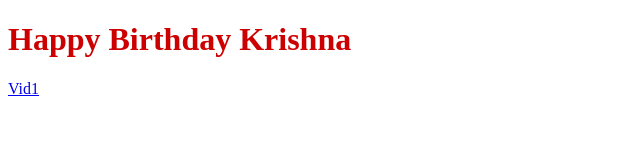
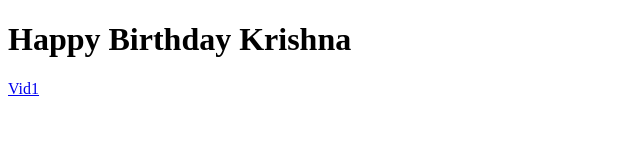
Before and after one commit to SriHarshaSabbineni/webt, a plain HTML site: page index.html in a window 1280 px wide. Shown: the whole page, without its empty margins (0-640 px from the left). Drawn offline with Linux system fonts and the light colour scheme.

Commit message:
Update index.html

```diff
--- a/index.html
+++ b/index.html
@@ -1,18 +1,6 @@
 <!DOCTYPE html>
 <html>
-  <head>
-    <style>
-      .unselectable {
-        -webkit-user-select: none;
-        -webkit-touch-callout: none;
-        -moz-user-select: none;
-        -ms-user-select: none;
-        user-select: none;
-        color: #cc0000;
-      }
-    </style>
-  </head>
-  <body class="unselectable">
+  <body>
     <h1> Happy Birthday Krishna </h1>
     <a href="https://youtu.be/VBd4QmkXcUw"> Vid1 </a>
   </body>
```
